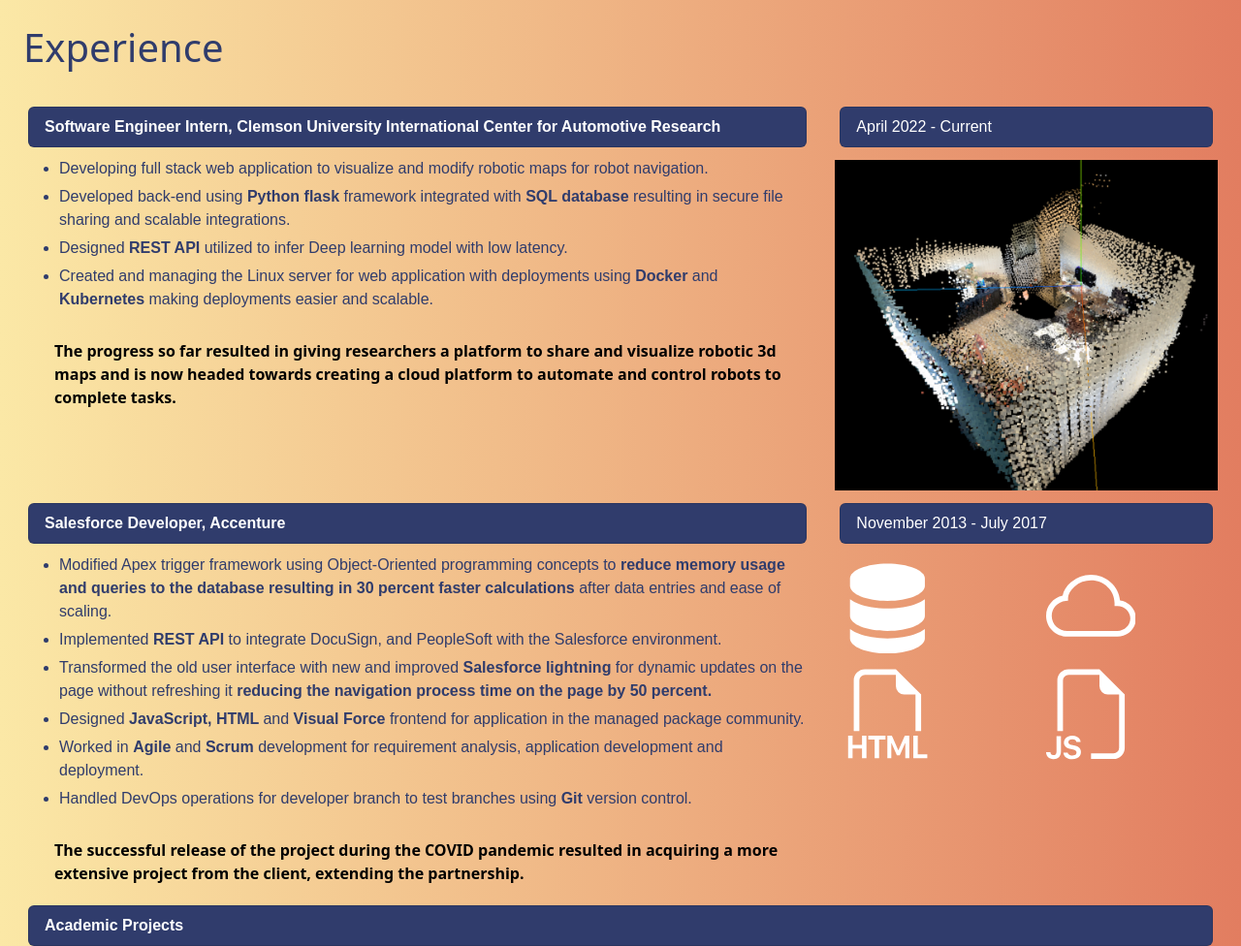
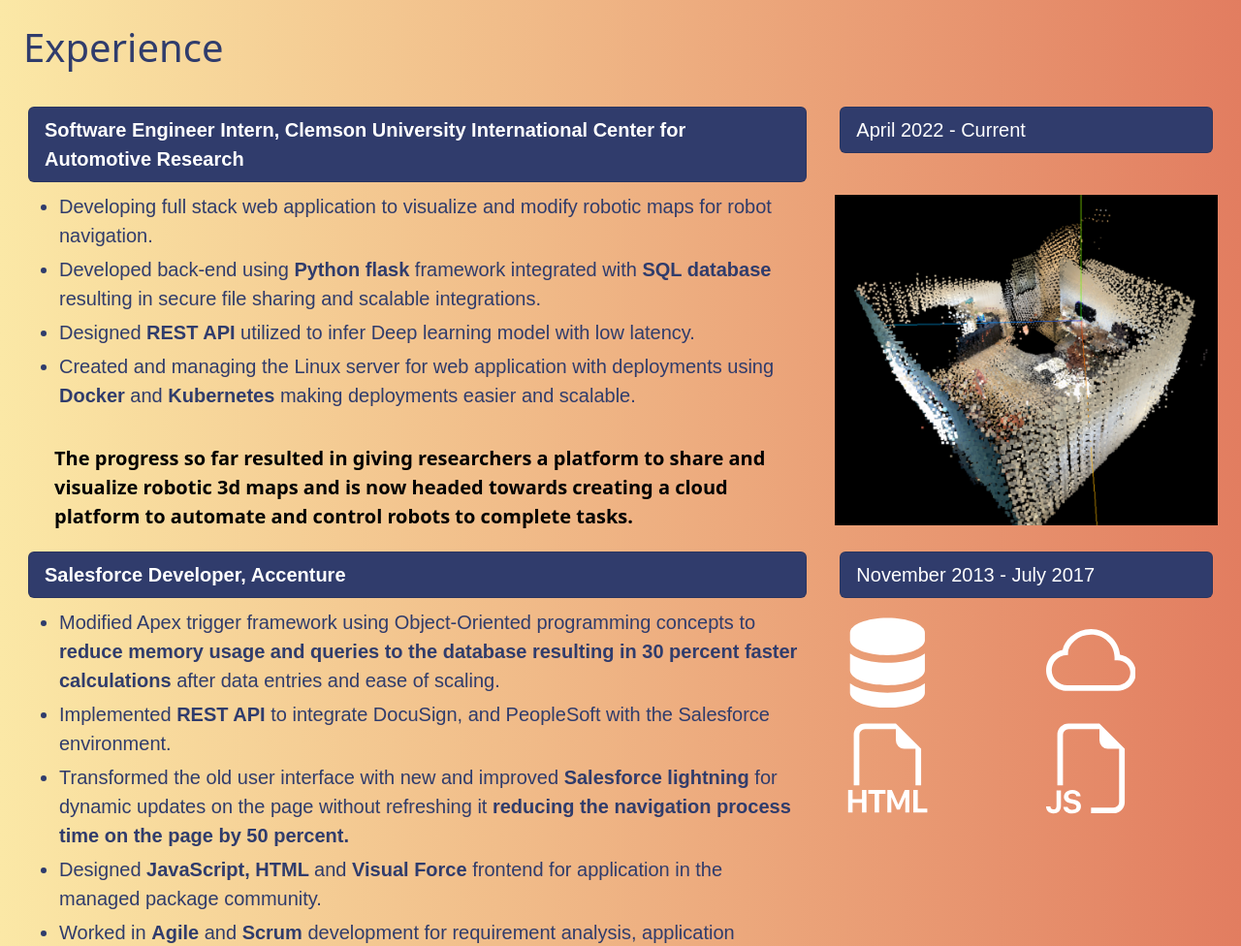
Before and after one commit to DnyaneshMarne/DnyaneshMarne.github.io, a plain HTML site: page index.html in a window 1280 px wide. Shown: the part 841-1817 px from the top of the page at 97% size. Drawn offline with nearby package versions, Linux system fonts and the light colour scheme.

Commit message:
experience font size 20px

```diff
--- a/index.html
+++ b/index.html
@@ -105,7 +105,7 @@
         </div>
         <div class="container-fluid" id="Experience">
             <h1 style="margin-top: 0%;">Experience</h1><br>
-            <div class="row no-gutters">
+            <div class="row no-gutters" style="font-size: 20px;">
                 <div class="col col-12 col-md-6 col-lg-8 align-self-start">
                     <ul class="list-group">
                         <li class="list-group-item list-group-item-primary" style="background-color: #303C6C; color: white;"><B>Software Engineer Intern, Clemson University International Center for Automotive Research </B></li>
```
